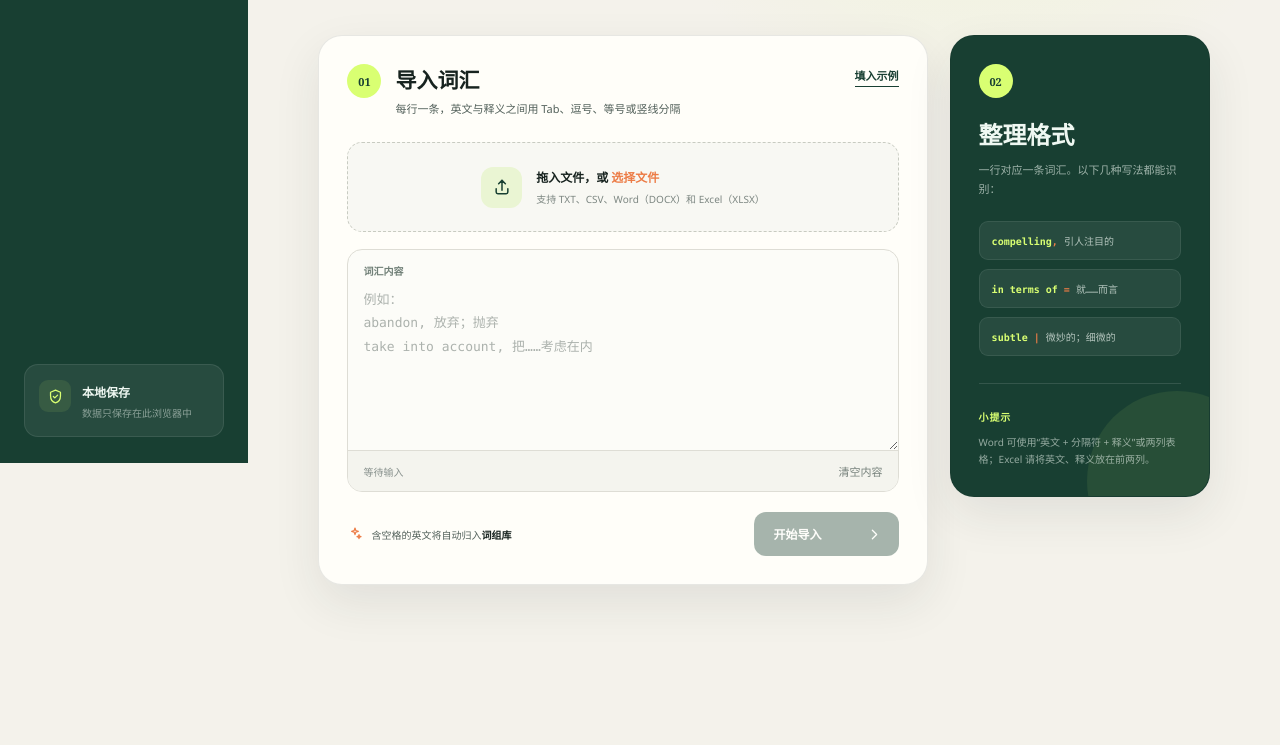
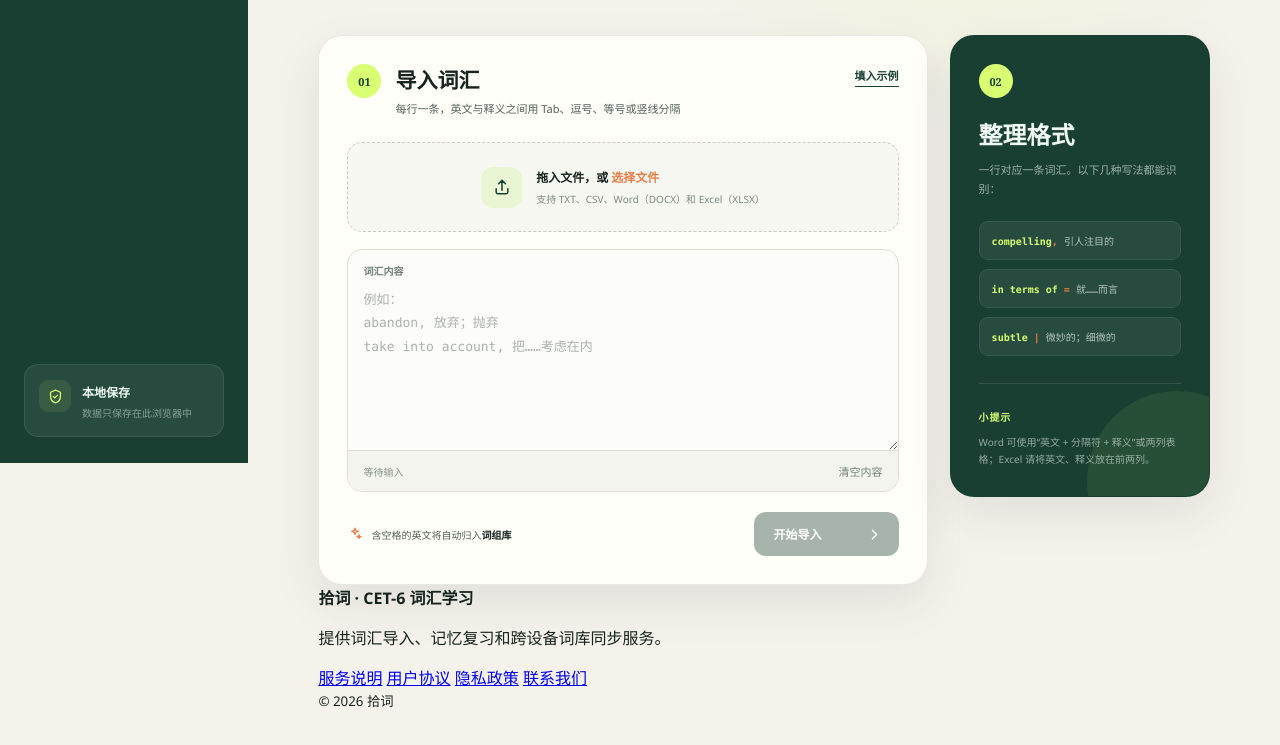
Before and after one commit to Wayne718-afk/cet6-vocabulary, a plain HTML site: page index.html in a window 1280 px wide. Shown: the part 337-1082 px from the top of the page. Before the commit the page ends 992 px from the top, so only its background shows below. Drawn offline with Linux system fonts and the light colour scheme; no server answers.

```diff
--- a/index.html
+++ b/index.html
@@ -268,6 +268,21 @@
           </div>
         </section>
       </section>
+
+      <footer class="site-footer">
+        <div>
+          <strong>拾词 · CET-6 词汇学习</strong>
+          <p>提供词汇导入、记忆复习和跨设备词库同步服务。</p>
+        </div>
+        <div class="footer-links">
+          <a href="legal.html#service">服务说明</a>
+          <a href="legal.html#terms">用户协议</a>
+          <a href="legal.html#privacy">隐私政策</a>
+          <a id="siteContactLink" href="legal.html#contact">联系我们</a>
+          <a id="icpLink" href="https://beian.miit.gov.cn/" target="_blank" rel="noopener" hidden></a>
+        </div>
+        <small id="copyrightText">© 2026 拾词</small>
+      </footer>
     </main>
 
     <nav class="mobile-nav" aria-label="移动端导航">
@@ -334,6 +349,7 @@
   </div>
 
   <script src="vendor/jszip.min.js"></script>
+  <script src="site-config.js"></script>
   <script src="cloud-config.js"></script>
   <script src="app.js"></script>
 </body>
```
